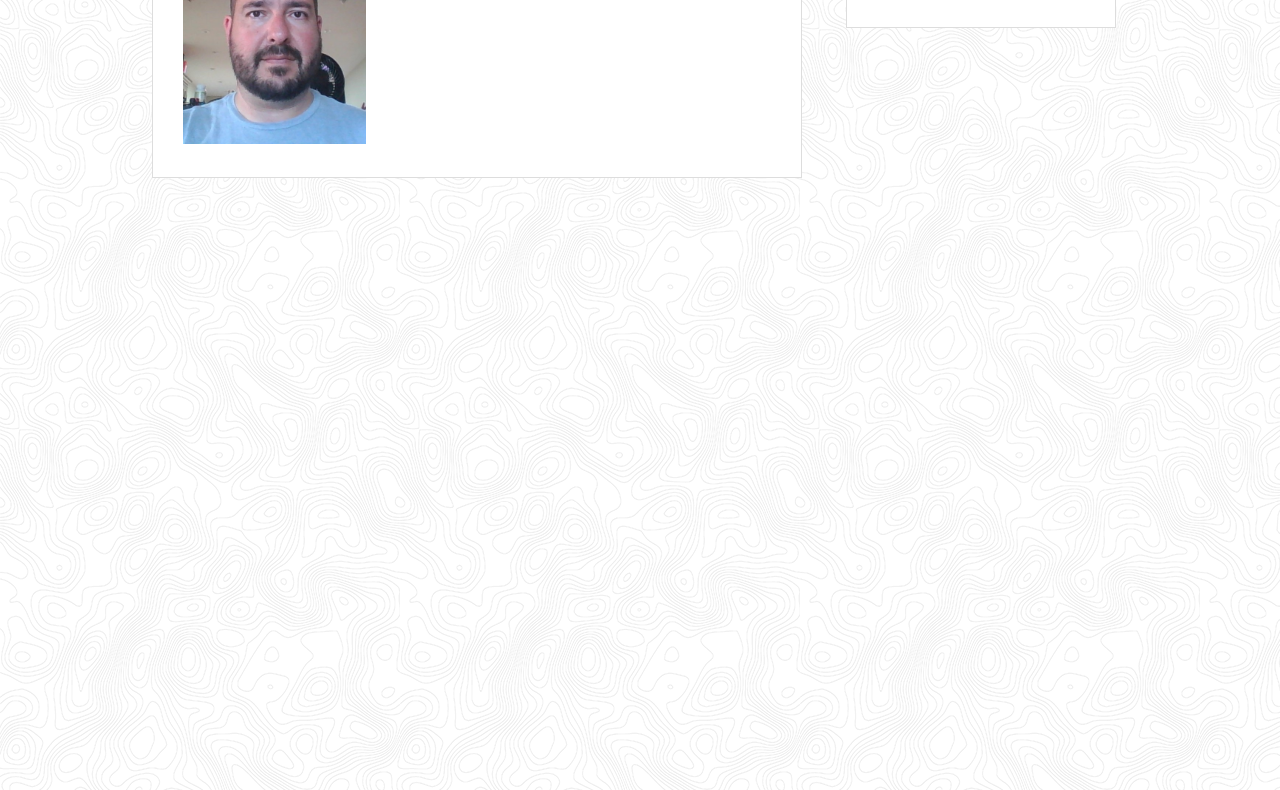
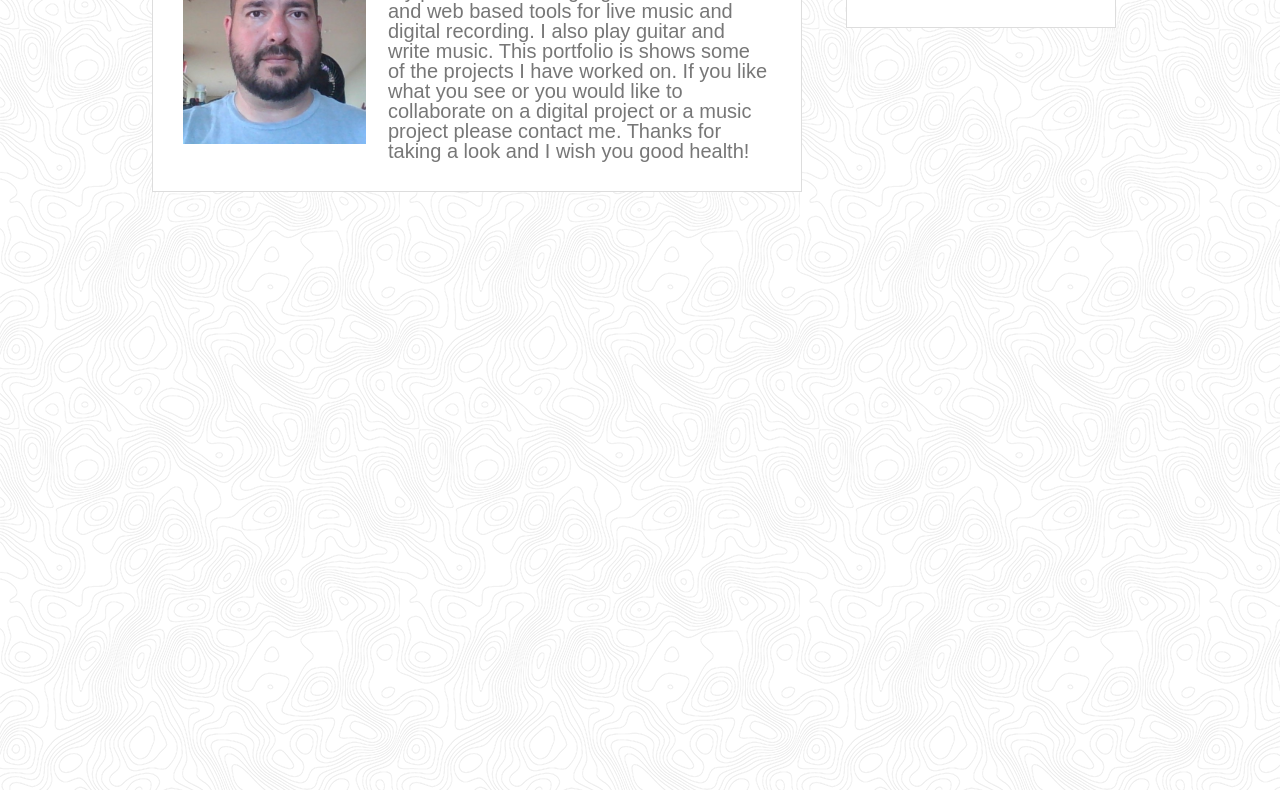
Before and after one commit to Momojunzi/Basic-Portfolio, a plain HTML site: page index.html in a window 1280 px wide. Shown: the part 298-1088 px from the top of the page. Drawn offline with Linux system fonts and the light colour scheme; files that its build step writes are made by us from their sources.

Commit message:
about text

```diff
--- a/assets/css/style.css
+++ b/assets/css/style.css
@@ -104,6 +104,7 @@ header {
 
 .about-text {
 	padding-left: 22px;
+	font-size: 1.25em;
 }
 
 aside {
--- a/index.html
+++ b/index.html
@@ -24,7 +24,7 @@
 						<div class="about-img-div">
 							<img src="assets/images/profile-img.jpg" class="about-img">
 						</div>
-						<p class="about-text">blah blah nonsense for now</p>
+						<p class="about-text">My name is Mark Holthaus. I'm a fullstack web developer from Berkeley California. My passion is making digital instruments and web based tools for live music and digital recording. I also play guitar and write music. This portfolio is shows some of the projects I have worked on. If you like what you see or you would like to collaborate on a digital project or a music project please contact me. Thanks for taking a look and I wish you good health!</p>
 					</div>
 				</section>
 
```
